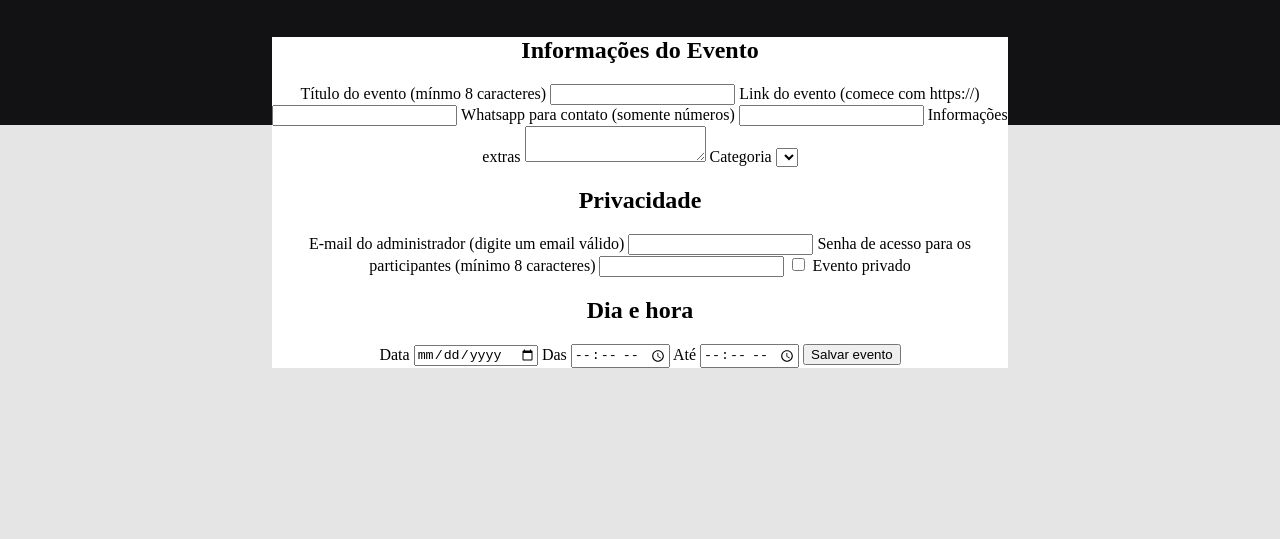
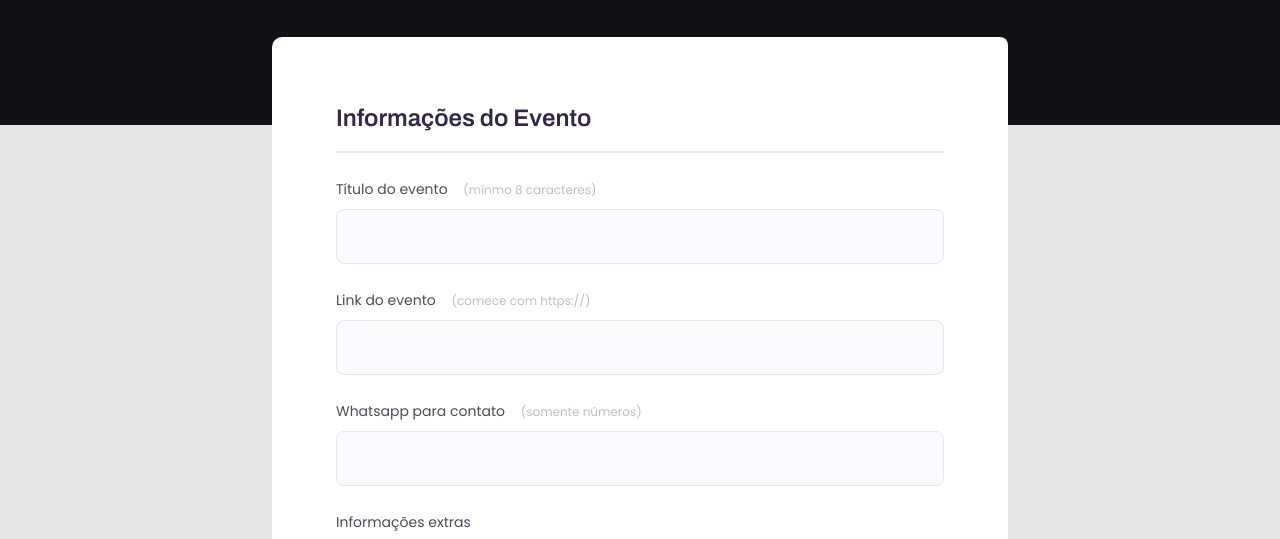
Before and after one commit to kennedysferreira/projetoFormulario, a plain HTML site: page index.html in a window 1280 px wide. Shown: the part 243-782 px from the top of the page. Drawn offline with Linux system fonts and the light colour scheme.

Commit message:
update css

```diff
--- a/index.html
+++ b/index.html
@@ -24,8 +24,10 @@
 
   <form action="">
 
+    <fieldset>
+      <legend>Informações do Evento</legend>
+      <div class="line"></div>
       <div class="infoEvent">
-      <h2>Informações do Evento</h2>
         <label for="title">Título do evento <span>(mínmo 8 caracteres)</span></label>
         <input type="text" id="title">
         <label for="link">Link do evento <span>(comece com https://)</span></label>
@@ -38,8 +40,12 @@
         <select id="category">Tipo do evento</select>
       </div>
 
+    </fieldset>
+
+    <fieldset>
+      <legend>Privacidade</legend>
+      <div class="line"></div>
       <div class="privacity">
-      <h2>Privacidade</h2>
         <label for="email">E-mail do administrador <span>(digite um email válido)</span></label>
         <input type="text" id="email">
         <label for="password">Senha de acesso para os participantes <span>(mínimo 8 caracteres)</span></label>
@@ -47,18 +53,22 @@
         <input type="checkbox" id="check">
         <label for="check">Evento privado</label>
       </div>
+    </fieldset>
 
-    <div class="data">
-      <h2>Dia e hora</h2>
+    <fieldset>
+      <legend>Dia e hora</legend>
+      <div class="line"></div>
+      <div class="date">
         <label for="day">Data</label>
         <input type="date" id="day">
         <label for="fHour">Das</label>
         <input type="time" id="fHour">
         <label for="lHour">Até</label>
         <input type="time" id="lHour">
-      <button>Salvar evento</button>
       </div>
+    </fieldset>
 
+    <div class="button"><button>Salvar evento</button></div>
   </form>
 </body>
 
--- a/style.css
+++ b/style.css
@@ -1,19 +1,13 @@
+* {
+  box-sizing: border-box;
+  margin: 0;
+  padding: 0;
+}
 body {
   margin: 0;
   background-color: #e5e5e5;
 }
 
-/* body::before {
-  content: '';
-  width: 100%;
-  height: 368px;
-  background-color: #121214;
-  display: block;
-  position: absolute;
-  top: 0;
-  left: 0;
-  z-index: -1;
-} */
 header {
   width: 100%;
   height: 368px;
@@ -27,8 +21,8 @@ header {
 }
 
 .content {
-width: 736px;
-margin: 80px auto 42px;
+  width: 736px;
+  margin: 80px auto 42px;
 }
 
 header h1 {
@@ -41,10 +35,12 @@ header h1 {
   line-height: 42px;
 
   color: #ffffff;
+
+  margin-bottom: 24px;
 }
 
 header p {
-width: 280px;
+  width: 280px;
 
   font-family: "Poppins";
   font-style: normal;
@@ -58,6 +54,89 @@ width: 280px;
 form {
   background-color: #ffffff;
   width: 736px;
-  text-align: center;
   margin: 280px auto 0;
+  border-radius: 10px 8px 0 0;
+  padding: 64px;
 }
+
+fieldset label {
+  font-family: "Poppins";
+  font-style: normal;
+  font-weight: 400;
+  font-size: 14px;
+  line-height: 24px;
+
+  color: #4e4958;
+
+  margin: 24px 0px 8px;
+}
+
+fieldset span {
+  font-family: "Poppins";
+
+  font-weight: 400;
+  font-size: 12px;
+  line-height: 20px;
+
+  color: #c1bccc;
+}
+
+fieldset label span {
+  margin-left: 12px;
+}
+
+fieldset {
+  border: none;
+}
+
+fieldset legend {
+  font-family: "Archivo";
+
+  font-weight: 600;
+  font-size: 24px;
+  line-height: 34px;
+
+  color: #32264d;
+
+  margin-bottom: 16px;
+}
+
+fieldset input {
+  box-sizing: border-box;
+  background: #fafafc;
+
+  border: 1px solid #e6e6f0;
+  border-radius: 8px;
+
+  height: 55px;
+  padding: 0 24px;
+
+font-family: 'Poppins';
+
+font-weight: 400;
+font-size: 16px;
+line-height: 26px;
+
+color: #C1BCCC;
+
+
+}
+
+.line {
+  border: 1px solid #e6e6f0;
+}
+
+.infoEvent {
+  display: flex;
+  flex-direction: column;
+}
+
+.privacity {
+  display: flex;
+  flex-direction: column;
+}
+
+.date {
+  display: flex;
+  justify-content: space-evenly;
+}
```
Lines whose indentation alone changed are shown as unchanged.
